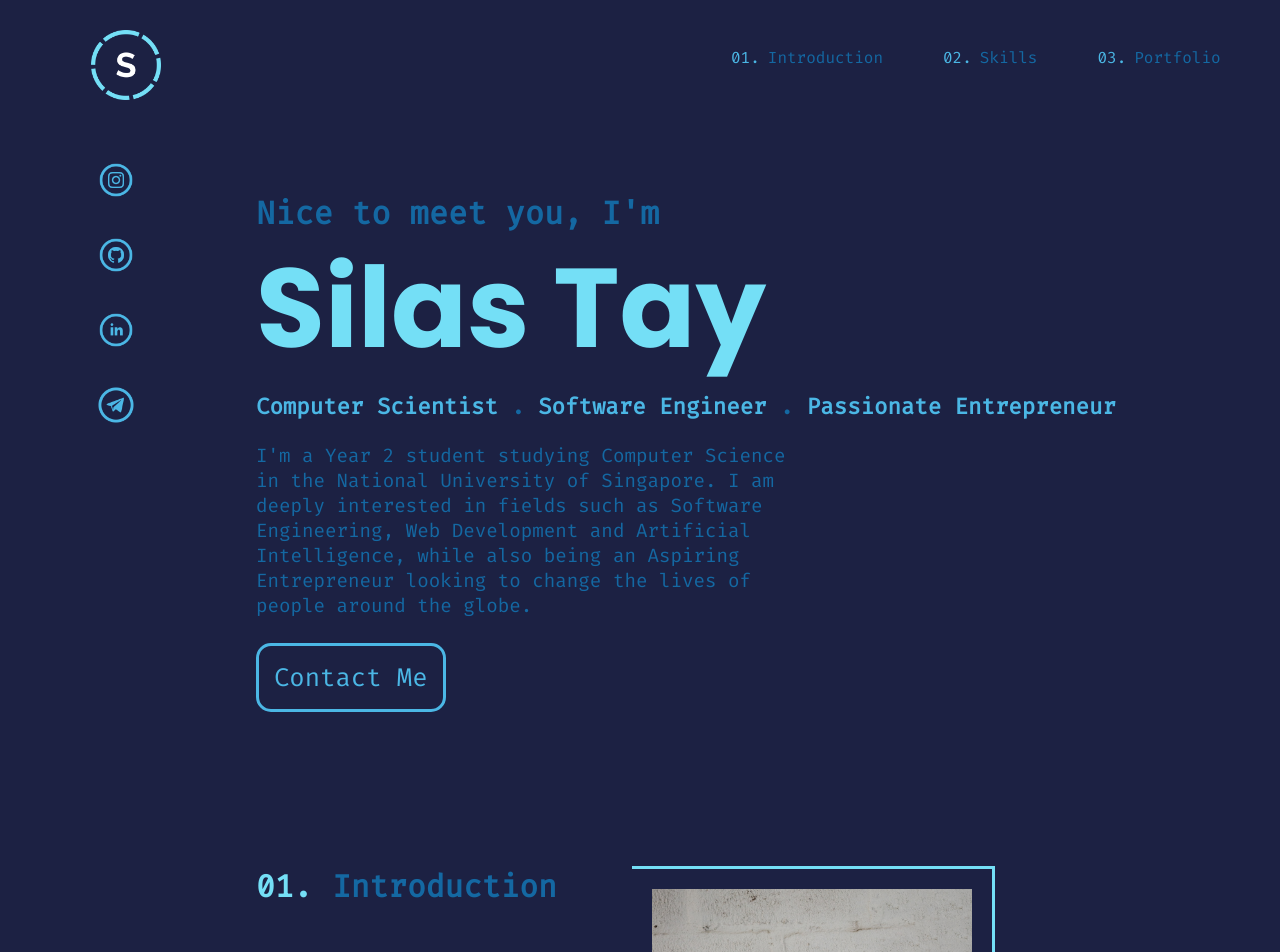
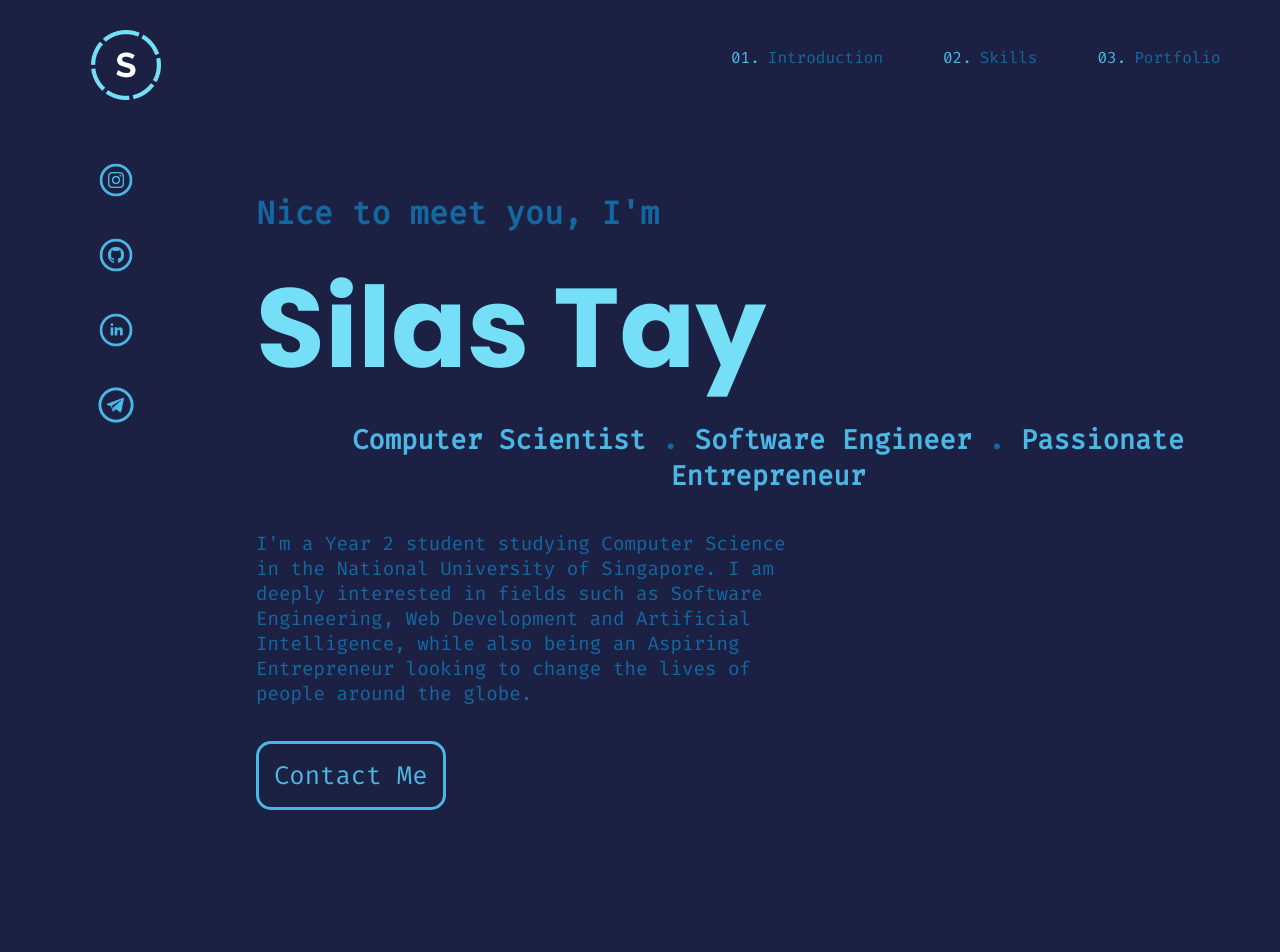
Before and after one commit to SilasTSL/Silas, a React (Create React App) app: page / in a window 1280 px wide. Shown: the top 952 px of the page. Built offline with nearby package versions, Linux system fonts and the light colour scheme.

Commit message:
Edit font sizes and spacings for Home and Intro

```diff
--- a/src/components/introduction/Introduction.module.css
+++ b/src/components/introduction/Introduction.module.css
@@ -8,7 +8,7 @@
 .introductionHeaderContainer {
     display: flex;
     flex-direction: row;
-    font-size: 1.3rem;
+    font-size: 1.5rem;
 }
 
 .introductionHeaderNumber {
@@ -52,6 +52,11 @@
     border-right: 3px solid #74dff6;
     border-top: 3px solid #74dff6;
     object-fit: cover;
+    transition-duration: 0.3s;
+}
+
+.introductionProfilePicture:hover {
+    transform: scale(1.03);
 }
 
 .introductionIconRowContainer {
@@ -68,6 +73,11 @@
     object-fit: cover;
     padding: 20px;
     padding-top: 0px;
+    transition-duration: 0.3s;
+}
+
+.introductionIcon:hover {
+    transform: scale(1.1);
 }
 
 .introductionReactIcon {
--- a/src/pages/home/Home.module.css
+++ b/src/pages/home/Home.module.css
@@ -16,15 +16,15 @@
     font-family: 'Poppins';
     font-size: 7rem;
     color: #74dff6;
-    margin-top: -10px;
+    margin-top: 10px;
     margin-bottom: 0px;
     font-weight: 700;
 }
 
 .homeSubtitle {
-    margin-top: 0px;
+    margin-top: 10px;
     color: #4bb7e5;
-    font-size: 1.4rem;
+    font-size: 1.7rem;
 }
 
 .homeSubtitleDivider {
@@ -33,8 +33,8 @@
 
 .homeDescription {
     width: 55%;
-    margin-top: 0px;
+    margin-top: 10px;
     font-size: 1.2rem;
     text-align: start;
-    margin-bottom: 20px;
+    margin-bottom: 30px;
 }
```
